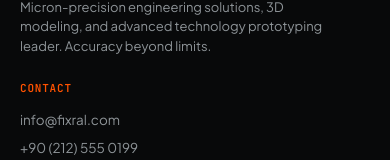
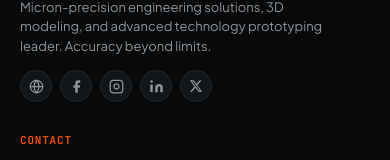
Before and after one commit to Shariar-Ahamed/fixral-engineering-website, a React (Vite) app: page /portfolio in a window 390 px wide. Shown: the part 2924-3084 px from the top of the page. Built offline with nearby package versions, Linux system fonts and the light colour scheme.

Commit message:
fix(footer): ensure social media buttons are visible on mobile and tablet devices

```diff
--- a/src/index.css
+++ b/src/index.css
@@ -2972,7 +2972,10 @@ button {
     margin-bottom: 0 !important;
   }
   .footer-social-links {
-    display: none !important;
+    display: flex !important;
+    gap: 8px !important;
+    margin-top: 14px !important;
+    flex-wrap: wrap !important;
   }
   .footer-col-title {
     font-family: var(--font-mono) !important;
@@ -3485,7 +3488,11 @@ button {
     margin-bottom: 0 !important;
   }
   .footer-social-links {
-    display: none !important;
+    display: flex !important;
+    gap: 8px !important;
+    margin-top: 14px !important;
+    margin-bottom: 6px !important;
+    flex-wrap: wrap !important;
   }
   .footer-top-grid .footer-col:nth-child(2),
   .footer-top-grid .footer-col:nth-child(3),
```
